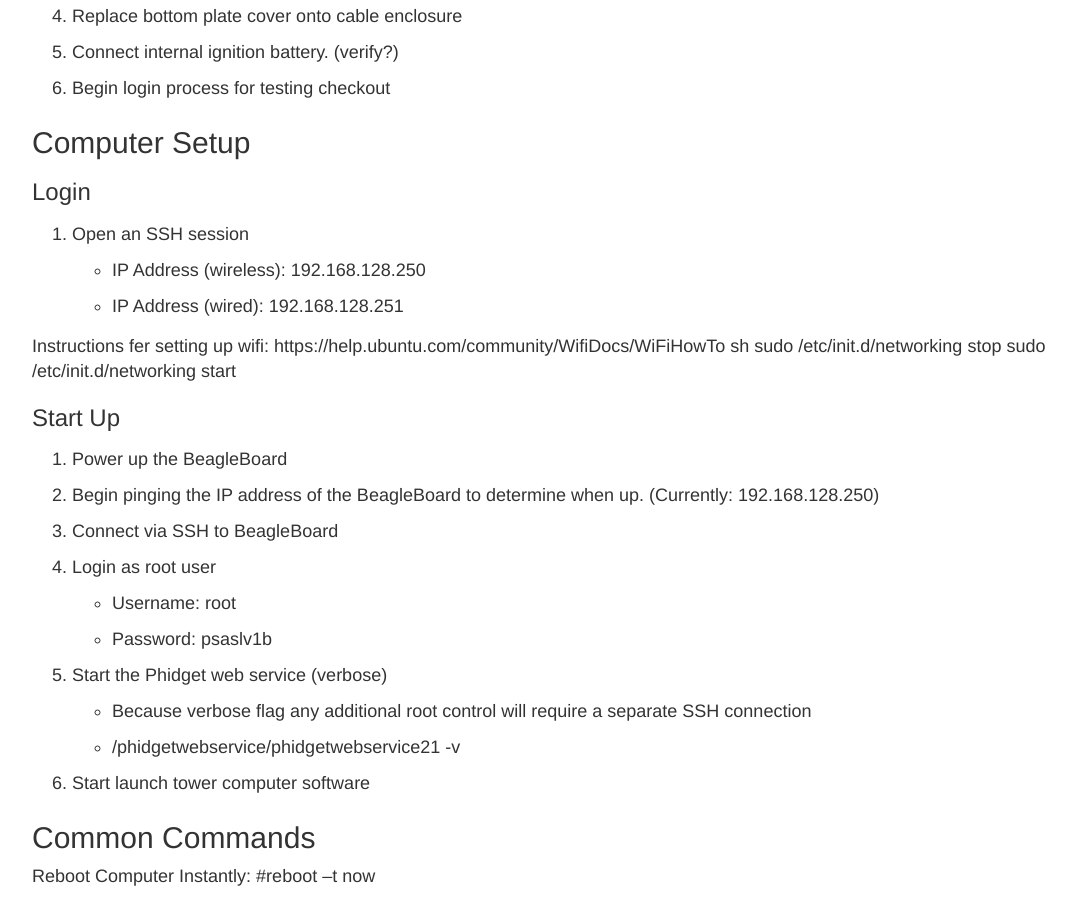
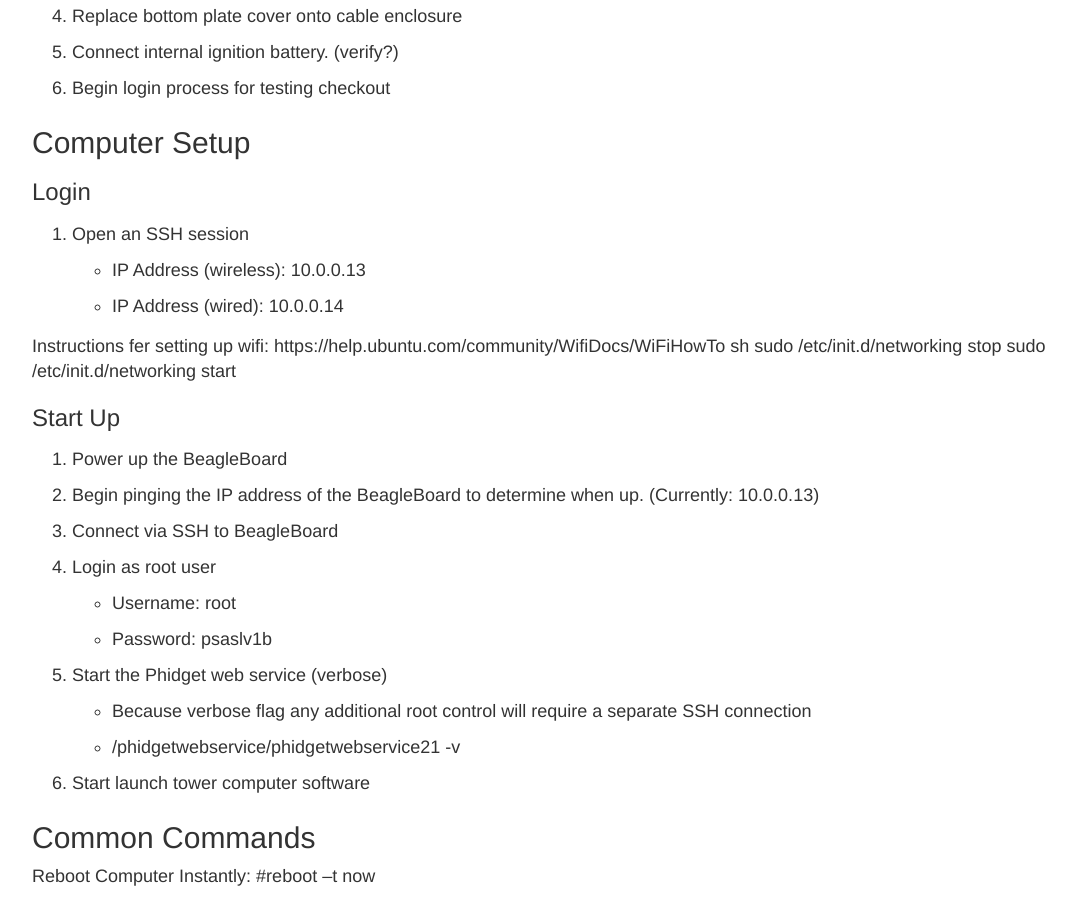
Before and after one commit to psas/procedure-book, a Jekyll site: the page built from 02-LaunchTowerComputer.markdown, in a window 1280 px wide and 900 px high, scrolled down 2783 px. Shown: the whole window, without its empty margins (38-1114 px from the left). Built offline with Jekyll 4.4.1, drawn with Linux system fonts in a browser that asks for light colours.

Commit message:
update launch-tower-computer ip addresses

```diff
--- a/02-LaunchTowerComputer.markdown
+++ b/02-LaunchTowerComputer.markdown
@@ -84,8 +84,8 @@ TODO: pick one of the following two item clusters
 
 ### Login
 1. Open an SSH session
-  * IP Address (wireless): 192.168.128.250
-  * IP Address (wired): 192.168.128.251
+  * IP Address (wireless): 10.0.0.13
+  * IP Address (wired): 10.0.0.14
 
 Instructions fer setting up wifi:
 https://help.ubuntu.com/community/WifiDocs/WiFiHowTo
@@ -97,7 +97,7 @@ https://help.ubuntu.com/community/WifiDocs/WiFiHowTo
 
 1. Power up the BeagleBoard
 2. Begin pinging the IP address of the BeagleBoard to determine when
-   up.  (Currently: 192.168.128.250)
+   up.  (Currently: 10.0.0.13)
 3. Connect via SSH to BeagleBoard
 4. Login as root user
   * Username: root
```
